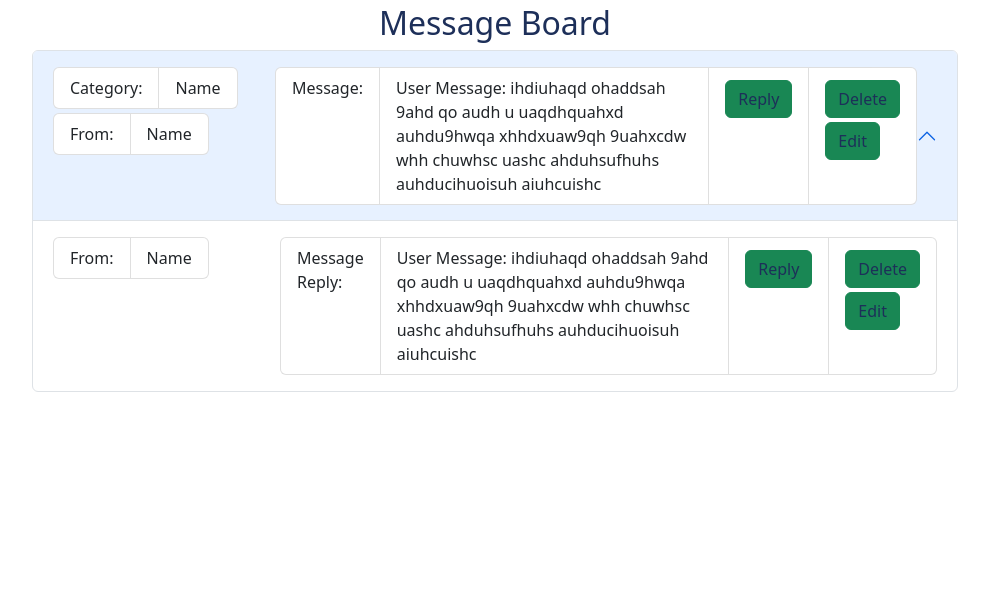
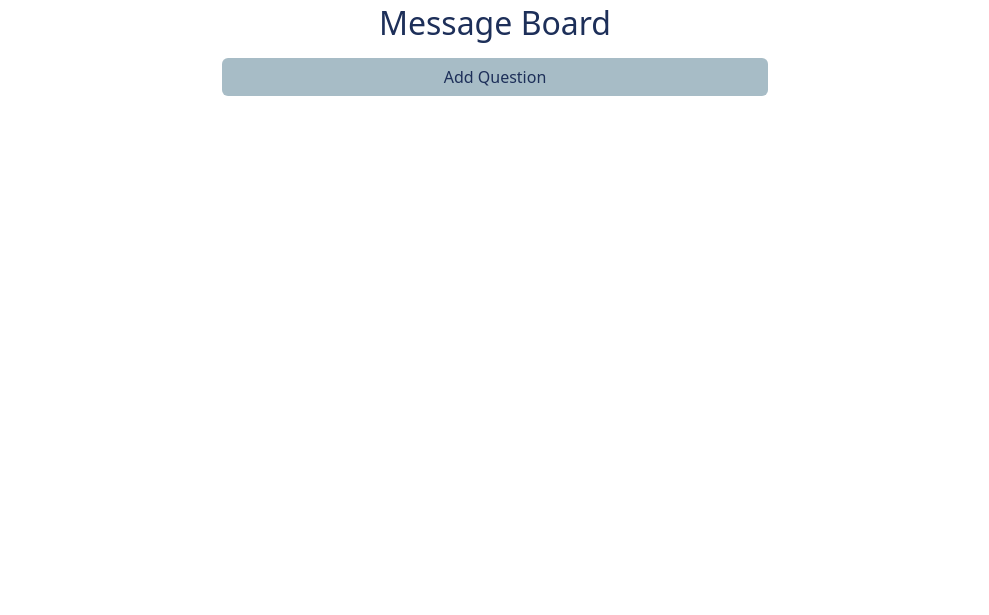
Before and after one commit to Ed-Whyatt/movie-lounge-ms-3, a Flask app: page /get_questions in a window 1280 px wide. Shown: the part 82-697 px from the top of the page, without its empty margins (145-1134 px from the left). Run offline with Flask 2, Linux system fonts and the light colour scheme.

Commit message:
Add for loops  to display messages or mquestions and ancers

```diff
--- a/movielounge/templates/message_board.html
+++ b/movielounge/templates/message_board.html
@@ -5,7 +5,16 @@
 <h2 class="text-center lounge-blue-text mt-1">Message Board</h2>
 
 <div class="row">
+    <div class="d-grid gap-2 col-6 mx-auto mt-2 mb-3">
+        <!-- button from bootstrap -->
+        <a href="" class="btn lounge-opaque-gray-bg lounge-blue-text">
+            Add Question
+        </a>
+    </div>
+</div>
 
+<div class="row">
+        {% for question in questions %}
         <div class="col col-md-10 offset-md-1">
 
                 <!-- Bootstrap accordian for messages-->
@@ -13,38 +22,33 @@
                     <div class="accordion-item">
                         <div class="accordion-header" id="headingOne">
 
-
                             <button class="accordion-button" type="button" data-bs-toggle="collapse"
                                 data-bs-target="#collapseOne" aria-expanded="true" aria-controls="collapseOne">
 
                                 <div class="row">
 
-
-
-                            <div class="col-3">
+                                    <div class="col-4">
                                         <!-- Bootstrap list groupe for message details -->
                                         <ul class="list-group list-group-horizontal">
                                             <li class="list-group-item">Category:</li>
-                                    <li class="list-group-item">Name</li>
+                                            <li class="list-group-item"> {{ question.category_name }} </li>
 
                                         </ul>
                                         <ul class="list-group list-group-horizontal mt-1">
                                             <li class="list-group-item">From:</li>
-                                    <li class="list-group-item">Name</li>
+                                            <li class="list-group-item"> {{ question.created_by }} </li>
 
                                         </ul>
-
                                     </div>
 
-                            <div class="col-9">
+                                    <div class="col-8 float-end">
                                         <!-- Bootstrap list groupe for message details -->
-                                 <ul class="list-group list-group-horizontal">
+                                        <ul class="list-group list-group-horizontal float-end">
                                             <li class="list-group-item">Message: </li>
-                                    <li class="list-group-item">User Message: ihdiuhaqd ohaddsah 9ahd qo audh u uaqdhquahxd auhdu9hwqa xhhdxuaw9qh 9uahxcdw whh chuwhsc uashc
-                                        ahduhsufhuhs auhducihuoisuh aiuhcuishc
+                                            <li class="list-group-item"> {{ question.question_description }}
                                             </li>
                                             <li class="list-group-item">
-                                        <a href="#" class="btn lounge-blue-text btn-success mt-1 float-end">Reply</a>
+                                                <a href="#" class="btn lounge-blue-text btn-success mt-1">Reply</a>
                                             </li>
                                             <li class="list-group-item">
                                                 <a href="#" class="btn lounge-blue-text btn-success mt-1">Delete</a>
@@ -62,21 +66,21 @@
                             <div class="accordion-body">
 
                                 <div class="row">
-
-                            <div class="col-3">
+                                {% for answer in answers %}
+                                    {% if answer.question_id|lower == question._id|lower %}
+                                        <div class="col-4">
                                             <!-- Bootstrap list groupe for reply message -->
                                             <ul class="list-group list-group-horizontal">
                                                 <li class="list-group-item">From:</li>
-                                    <li class="list-group-item">Name</li>
+                                                <li class="list-group-item">{{ answer.created_by }}</li>
                                             </ul>
                                         </div>
 
-                            <div class="col-9">
+                                        <div class="col-8">
                                             <!-- Bootstrap list groupe for reply message -->
                                             <ul class="list-group list-group-horizontal">
                                                 <li class="list-group-item">Message Reply: </li>
-                                    <li class="list-group-item">User Message: ihdiuhaqd ohaddsah 9ahd qo audh u uaqdhquahxd auhdu9hwqa xhhdxuaw9qh 9uahxcdw whh chuwhsc uashc
-                                        ahduhsufhuhs auhducihuoisuh aiuhcuishc
+                                                <li class="list-group-item">{{ answer.answer_message }}
                                                 </li>
                                                 <li class="list-group-item">
                                                     <a href="#" class="btn lounge-blue-text btn-success mt-1 float-end">Reply</a>
@@ -87,6 +91,9 @@
                                                 </li>
                                             </ul>
                                         </div>
+                                    {% endif %}
+
+                                {% endfor %}
 
                                 </div>
 
@@ -97,6 +104,7 @@
                 <!-- Accordian end -->
 
         </div>
+        {% endfor %}
 </div>
 
 {% endblock %}
```
Lines whose indentation alone changed are shown as unchanged.
